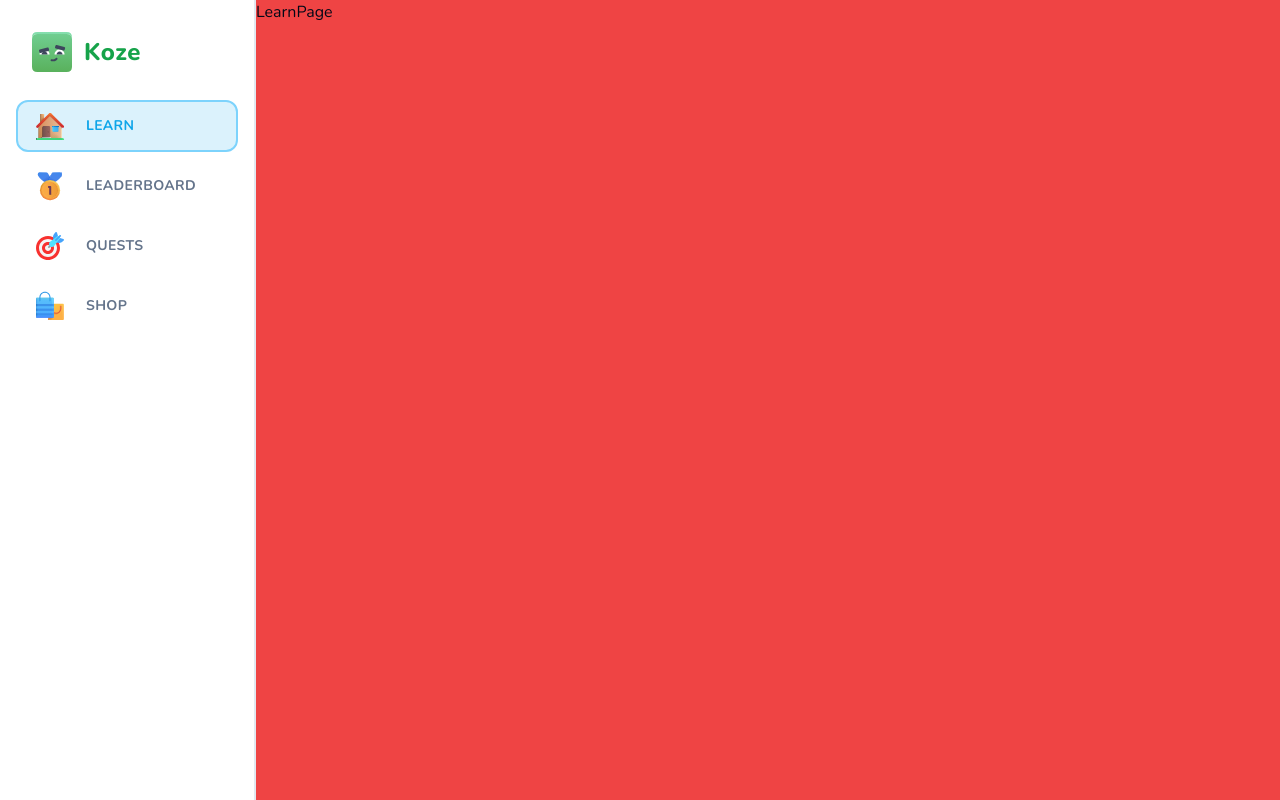
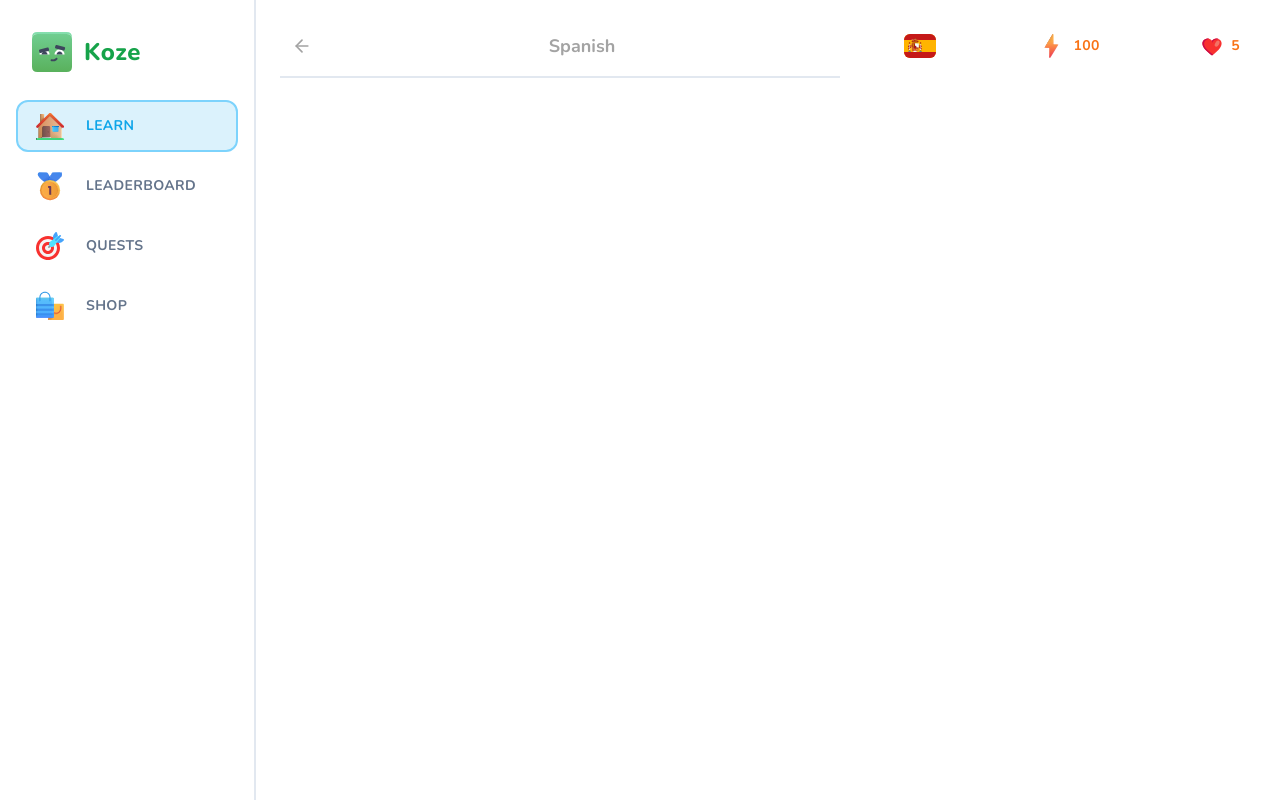
Before and after one commit to PanArnaud/koze, a Next.js app: page /learn in a window 1280 px wide. Built offline with nearby package versions, Linux system fonts and the light colour scheme.

Commit message:
Learn page wrapper

```diff
--- a/app/(main)/layout.tsx
+++ b/app/(main)/layout.tsx
@@ -11,7 +11,7 @@
       <MobileHeader />
       <Sidebar className="hidden lg:flex" />
       <main className="lg:pl-[256px] h-full pt-[50px] lg:pt-0">
-        <div className="bg-red-500 h-full">{children}</div>
+        <div className="max-w-[1056px] mx-auto pt-6 h-full">{children}</div>
       </main>
     </>
   );
--- /dev/null
+++ b/app/(main)/learn/header.tsx
@@ -0,0 +1,21 @@
+import { Button } from "@/components/ui/button";
+import { ArrowLeft } from "lucide-react";
+import Link from "next/link";
+
+type Props = {
+  title: string;
+};
+
+export const Header = ({ title }: Props) => {
+  return (
+    <div className="sticky top-0 bg-white pb-3 lg:pt-[28px] lg:mt-[-28px] flex items-center justify-between border-b-2 mb-5 text-neutral-400 lg:z-50">
+      <Link href="/courses">
+        <Button variant="ghost" size="sm">
+          <ArrowLeft className="h-5 w-5 stroke-2 text-neutral-400" />
+        </Button>
+      </Link>
+      <h1 className="font-bold text-lg">{title}</h1>
+      <div />
+    </div>
+  );
+};
--- a/app/(main)/learn/page.tsx
+++ b/app/(main)/learn/page.tsx
@@ -1,5 +1,27 @@
+import { FeedWrapper } from "@/components/feed-wrapepr";
+import { StickyWrapper } from "@/components/sticky-wrapper";
+import { UserProgress } from "@/components/user-progress";
+import { Header } from "./header";
+
 const LearnPage = () => {
-  return <div>LearnPage</div>;
+  return (
+    <div className="flex flex-row-reverse gap-[48px] px-6">
+      <StickyWrapper>
+        <UserProgress
+          activeCourse={{
+            title: "Spanish",
+            imageSrc: "/es.svg",
+          }}
+          hearts={5}
+          points={100}
+          hasActiveSubscription={false}
+        />
+      </StickyWrapper>
+      <FeedWrapper>
+        <Header title="Spanish" />
+      </FeedWrapper>
+    </div>
+  );
 };
 
 export default LearnPage;
--- /dev/null
+++ b/components/feed-wrapepr.tsx
@@ -0,0 +1,7 @@
+type Props = {
+  children: React.ReactNode;
+};
+
+export const FeedWrapper = ({ children }: Props) => {
+  return <div className="flex-1 relative top-0 pb-10">{children}</div>;
+};
--- a/components/sidebar-item.tsx
+++ b/components/sidebar-item.tsx
@@ -3,8 +3,7 @@
 import Image from "next/image";
 import Link from "next/link";
 import { usePathname } from "next/navigation";
-import { Button } from "./ui/button";
-
+import { Button } from "@/components/ui/button";
 type Props = {
   label: string;
   iconSrc: string;
--- /dev/null
+++ b/components/sticky-wrapper.tsx
@@ -0,0 +1,13 @@
+type Props = {
+  children: React.ReactNode;
+};
+
+export const StickyWrapper = ({ children }: Props) => {
+  return (
+    <div className="hidden lg:block w-[368px] sticky self-end bottom-6">
+      <div className="min-h-[calc(100vh-48px)] sticky top-6 flex flex-col gap-y-4">
+        {children}
+      </div>
+    </div>
+  );
+};
--- /dev/null
+++ b/components/user-progress.tsx
@@ -0,0 +1,62 @@
+import { Button } from "@/components/ui/button";
+import { InfinityIcon } from "lucide-react";
+import Image from "next/image";
+import Link from "next/link";
+
+type Props = {
+  activeCourse: any;
+  hearts: number;
+  points: number;
+  hasActiveSubscription: boolean;
+};
+
+export const UserProgress = ({
+  activeCourse,
+  hearts,
+  points,
+  hasActiveSubscription,
+}: Props) => {
+  return (
+    <div className="flex items-center justify-between gap-x-2 w-full">
+      <Link href="/courses">
+        <Button variant="ghost">
+          <Image
+            src={activeCourse.imageSrc}
+            alt={activeCourse.title}
+            className="rounded-md"
+            width={32}
+            height={32}
+          />
+        </Button>
+      </Link>
+      <Link href="/shop">
+        <Button variant="ghost" className="text-orange-500">
+          <Image
+            src="/points.svg"
+            alt="Points"
+            width={28}
+            height={28}
+            className="mr-2"
+          />
+          {points}
+        </Button>
+      </Link>
+      <Link href="/shop">
+        <Button variant="ghost" className="text-orange-500">
+          <Image
+            src="/heart.svg"
+            alt="Hearts"
+            width={22}
+            height={22}
+            className="mr-2"
+          />
+          {hasActiveSubscription ? (
+            <InfinityIcon className="h-4 w-4 stroke-[3]" />
+          ) : (
+            hearts
+          )}
+        </Button>
+      </Link>
+    </div>
+  );
+};
```
Also changed, not shown: public/heart.svg (added), public/points.svg (added).
